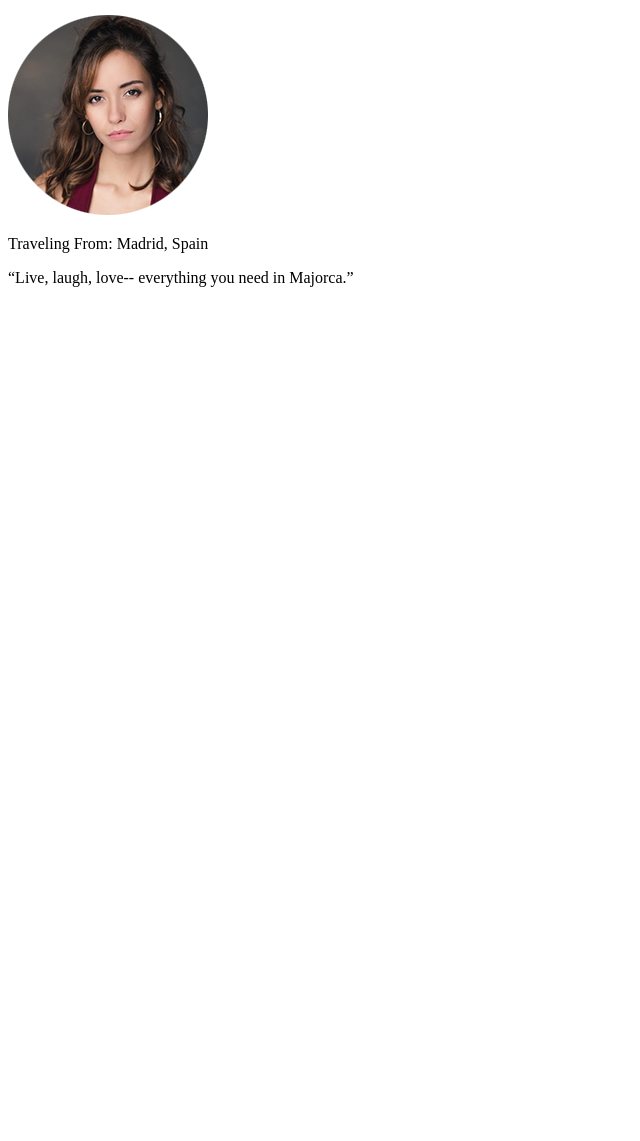
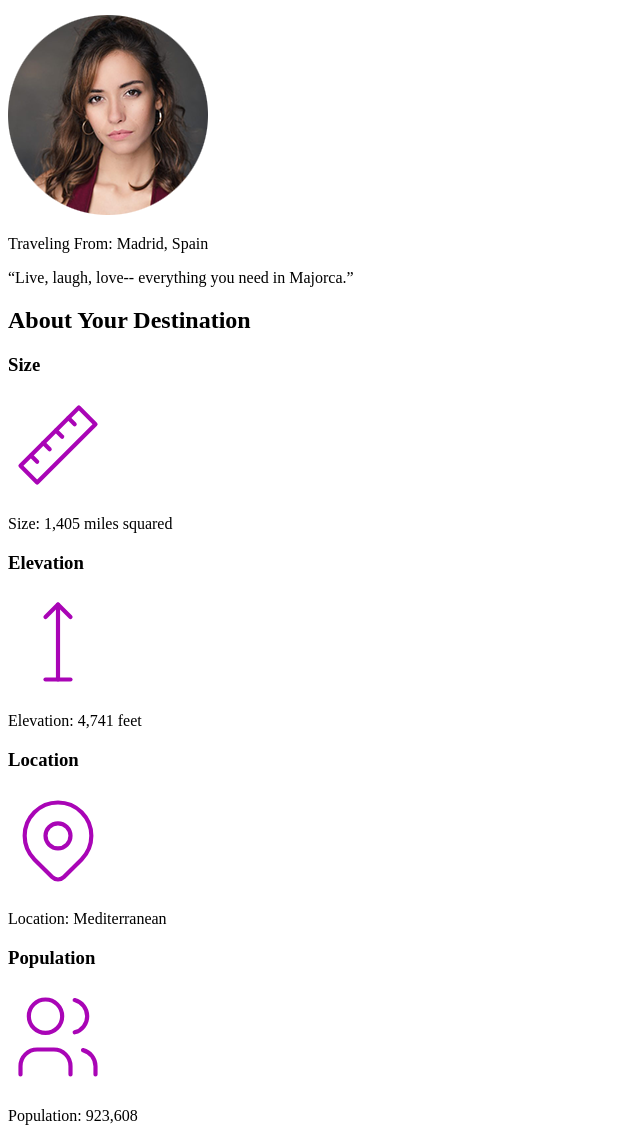
Before and after one commit to spacebunny007/Wunderlust, a plain HTML site: page index.html in a window 1280 px wide. Shown: the part 3153-4294 px from the top of the page, without its empty margins (0-640 px from the left). Before the commit the page ends 3448 px from the top, so only its background shows below. Drawn offline with Linux system fonts and the light colour scheme.

Commit message:
Destinations Validated

```diff
--- a/index.html
+++ b/index.html
@@ -184,6 +184,53 @@
                  <p>Traveling From: Madrid, Spain</p>
                 <q>Live, laugh, love-- everything you need in Majorca.</q>
              </section>
+             <!-- About Your Destination  -->
+              <section id="destinations">
+                <h2>About Your Destination</h2>
+
+                <h3>Size</h3>
+                <!-- SVG  -->
+                 <svg xmlns="http://www.w3.org/2000/svg" class="icon icon-tabler icon-tabler-ruler-2" width="100" height="100" viewBox="0 0 24 24" stroke-width="1" stroke="#a905b6" fill="none" stroke-linecap="round" stroke-linejoin="round">
+                 <path stroke="none" d="M0 0h24v24H0z" fill="none"/>
+                 <path d="M17 3l4 4l-14 14l-4 -4z" />
+                 <path d="M16 7l-1.5 -1.5" />
+                 <path d="M13 10l-1.5 -1.5" />
+                 <path d="M10 13l-1.5 -1.5" />
+                 <path d="M7 16l-1.5 -1.5" />
+                 </svg>
+                 <p>Size: 1,405 miles squared</p>
+
+                 <h3>Elevation</h3>
+                 <!-- SVG  -->
+                 <svg xmlns="http://www.w3.org/2000/svg" class="icon icon-tabler icon-tabler-arrow-top-bar" width="100" height="100" viewBox="0 0 24 24" stroke-width="1" stroke="#a905b6" fill="none" stroke-linecap="round" stroke-linejoin="round">
+                 <path stroke="none" d="M0 0h24v24H0z" fill="none"/>
+                 <line x1="12" y1="21" x2="12" y2="3" />
+                 <path d="M15 6l-3 -3l-3 3" />
+                 <line x1="9" y1="21" x2="15" y2="21" />
+                 </svg>
+                 <p>Elevation: 4,741 feet</p>
+
+                 <h3>Location</h3>
+                 <!-- SVG  -->
+                 <svg xmlns="http://www.w3.org/2000/svg" class="icon icon-tabler icon-tabler-map-pin" width="100" height="100" viewBox="0 0 24 24" stroke-width="1" stroke="#a905b6" fill="none" stroke-linecap="round" stroke-linejoin="round">
+                 <path stroke="none" d="M0 0h24v24H0z" fill="none"/>
+                 <circle cx="12" cy="11" r="3" />
+                 <path d="M17.657 16.657l-4.243 4.243a2 2 0 0 1 -2.827 0l-4.244 -4.243a8 8 0 1 1 11.314 0z" />
+                 </svg>
+                 <p>Location: Mediterranean</p>
+
+                 <h3>Population</h3>
+                 <!-- SVG  -->
+                 <svg xmlns="http://www.w3.org/2000/svg" class="icon icon-tabler icon-tabler-users" width="100" height="100" viewBox="0 0 24 24" stroke-width="1" stroke="#a905b6" fill="none" stroke-linecap="round" stroke-linejoin="round">
+                 <path stroke="none" d="M0 0h24v24H0z" fill="none"/>
+                 <circle cx="9" cy="7" r="4" />
+                 <path d="M3 21v-2a4 4 0 0 1 4 -4h4a4 4 0 0 1 4 4v2" />
+                 <path d="M16 3.13a4 4 0 0 1 0 7.75" />
+                 <path d="M21 21v-2a4 4 0 0 0 -3 -3.85" />
+                 </svg>
+                 <p>Population: 923,608</p>
+              </section>
+
 
          </main>
     </body>
```
